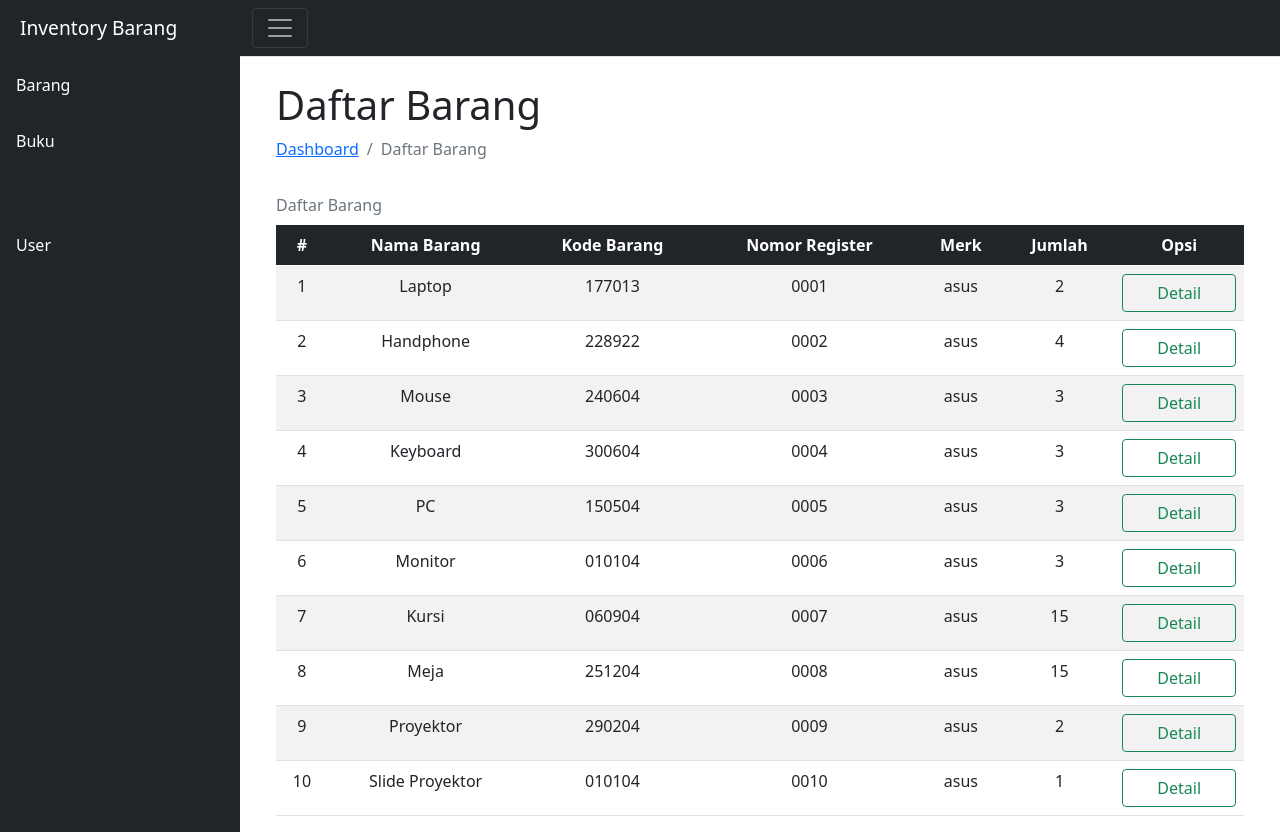
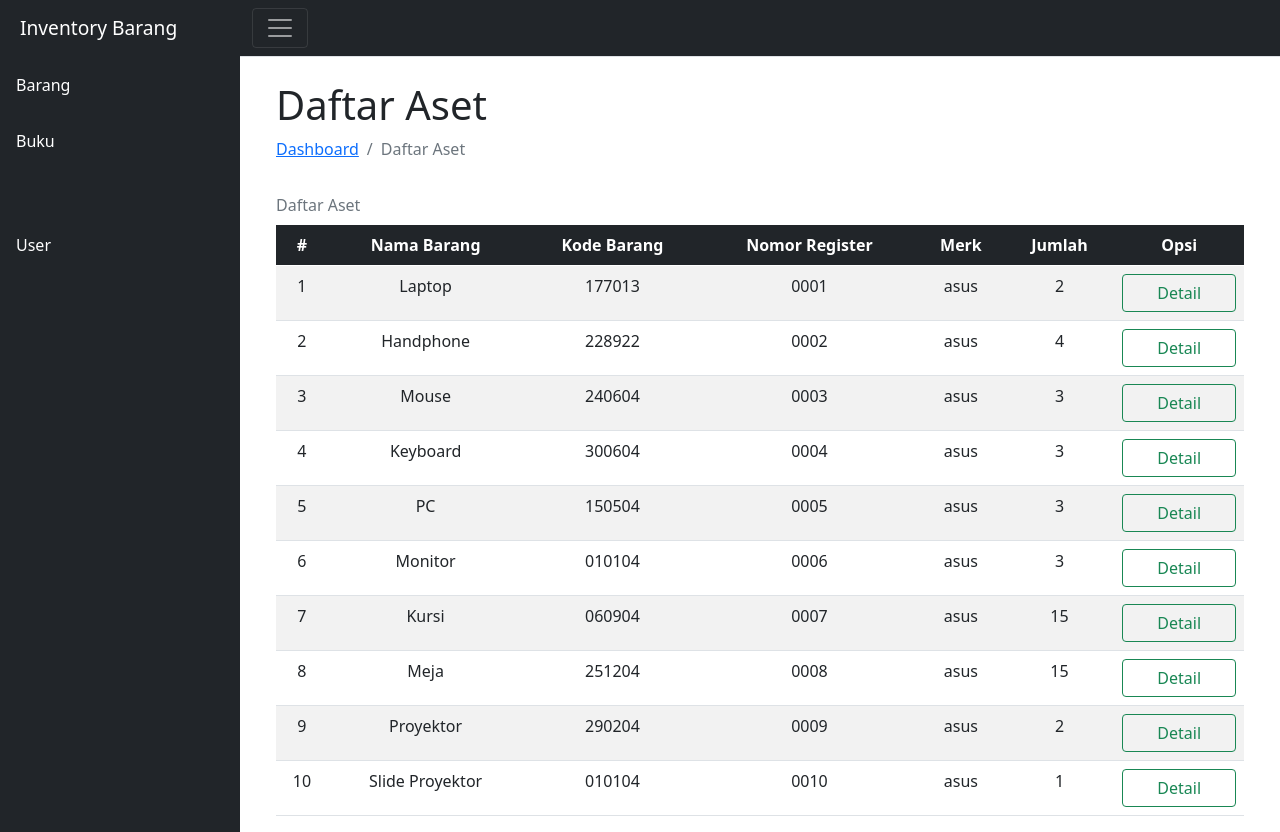
Before and after one commit to Tefa-x-Rickomputer/eSarpras, a PHP site: page /index.php?page=DaftarBarang in a window 1280 px wide. Run offline with PHP 8.4, Linux system fonts and the light colour scheme.

Commit message:
di daftar barang

```diff
--- a/contents/Barang/daftarbarang.php
+++ b/contents/Barang/daftarbarang.php
@@ -15,14 +15,14 @@
 
 <main>
     <div class="container-fluid px-4">
-        <h1 class="mt-4">Daftar Barang</h1>
+        <h1 class="mt-4">Daftar Aset</h1>
         <ol class="breadcrumb mb-4">
-            <li class="breadcrumb-item"><a href="index.php">Dashboard</a></li>
-            <li class="breadcrumb-item active">Daftar Barang</li>
+            <li class="breadcrumb-item"><a href="index.html">Dashboard</a></li>
+            <li class="breadcrumb-item active">Daftar Aset</li>
         </ol>
 
-        <table class="table caption-top table-striped text-center">
-            <caption>Daftar Barang</caption>
+<table id="example" class="table caption-top table-striped text-center" class="display nowrap table-striped table-bordered table" style="width:100%">
+ <caption>Daftar Aset</caption>
             <thead class="table-dark">
                 <tr>
                     <th>#</th>
```
Also changed, not shown: contents/Barang/tambahbarang.php (+14 -2 lines).
